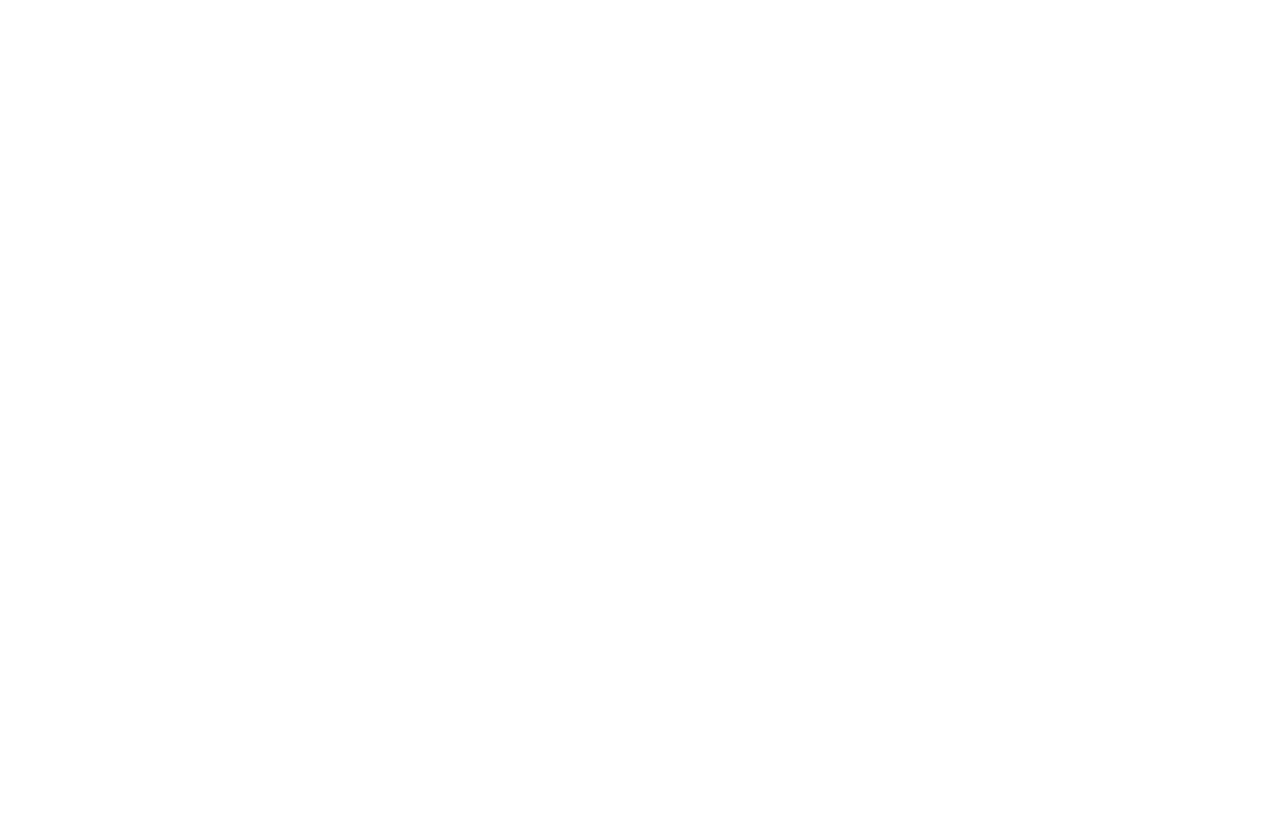
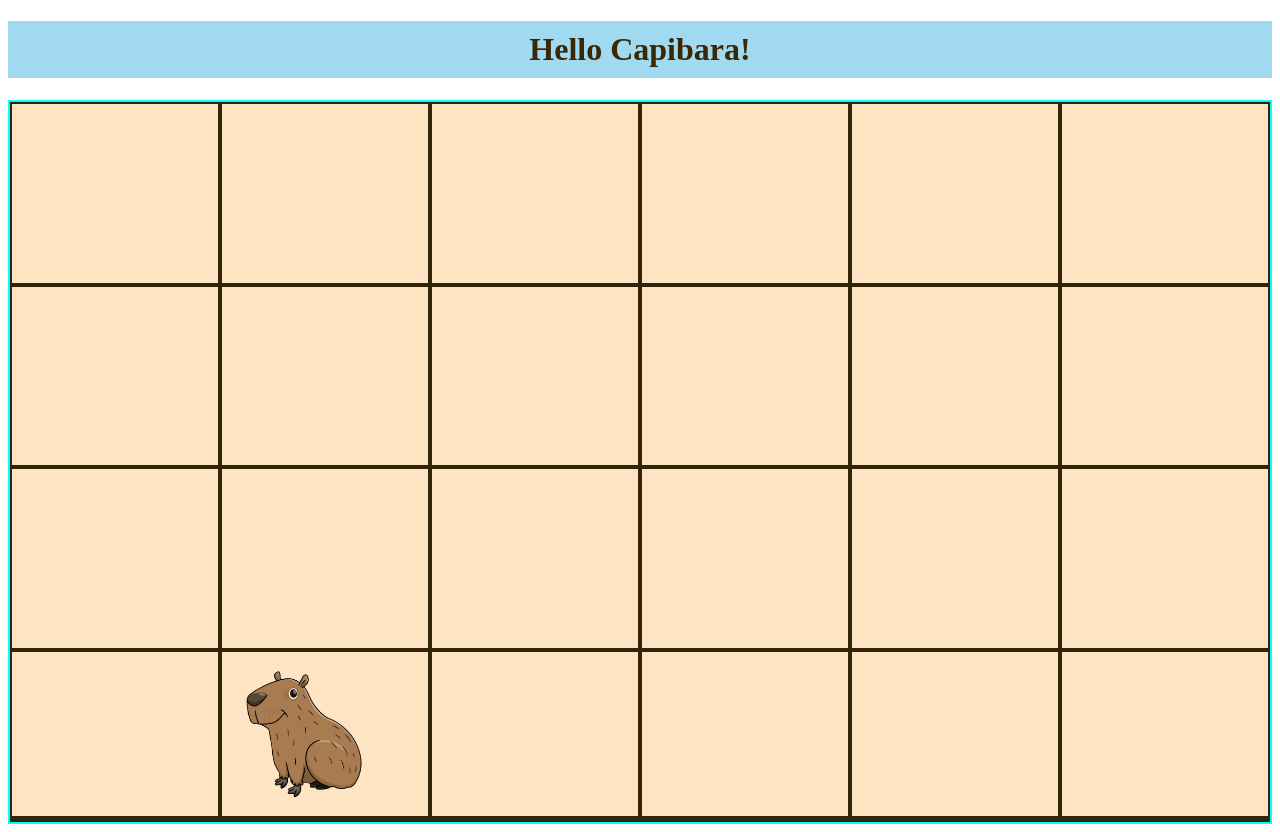
Before and after one commit to benjyalper/capibara, a plain HTML site: page index.html in a window 1280 px wide. Before the commit the page ends 800 px from the top, so only its background shows below. Drawn offline with nearby package versions, Linux system fonts and the light colour scheme.

Commit message:
initial html

```diff
--- a/index.html
+++ b/index.html
@@ -5,10 +5,51 @@
         <meta charset="UTF-8">
         <meta name="viewport" content="width=device-width, initial-scale=1.0">
         <title>Capibara</title>
+        <link rel="stylesheet" href="./styles.css">
     </head>
 
     <body>
+        <h1>Hello Capibara!</h1>
 
+        <div class="background-container">
+            <div class="background-item"></div>
+            <div class="background-item"></div>
+            <div class="background-item"></div>
+            <div class="background-item"></div>
+            <div class="background-item"></div>
+            <div class="background-item"></div>
+            <div class="background-item"></div>
+            <div class="background-item"></div>
+            <div class="background-item"></div>
+            <div class="background-item"></div>
+            <div class="background-item"></div>
+            <div class="background-item"></div>
+            <div class="background-item"></div>
+            <div class="background-item"></div>
+            <div class="background-item"></div>
+            <div class="background-item"></div>
+            <div class="background-item"></div>
+            <div class="background-item"></div>
+            <div class="background-item"></div>
+            <div class="background-item"><img id="capibara" src="./images/capibara-happy2.png"></div>
+            <div class="background-item"></div>
+            <div class="background-item"></div>
+            <div class="background-item"></div>
+            <div class="background-item"></div>
+            <div class="background-item"></div>
+            <div class="background-item"></div>
+            <div class="background-item"></div>
+            <div class="background-item"></div>
+            <div class="background-item"></div>
+            <div class="background-item"></div>
+
+
+
+        </div>
+
+
+        <script src="https://ajax.googleapis.com/ajax/libs/jquery/3.7.0/jquery.min.js"></script>
+        <script src="script.js"></script>
     </body>
 
 </html>
--- /dev/null
+++ b/script.js
@@ -0,0 +1,4 @@
+// $("h1").css("color", "blue");
+$(".background-item").on("click", function () {
+    $(".background-item").addClass("highlighted");
+})
--- /dev/null
+++ b/styles.css
@@ -0,0 +1,30 @@
+h1 {
+    text-align: center;
+    color: rgb(58, 39, 6);
+    background-color: rgb(161, 218, 240);
+    padding: 10px;
+}
+
+.background-container {
+    display: grid;
+    grid-template: 1fr 1fr 1fr / 1fr 1fr 1fr 1fr 1fr 1fr;
+    background-color: bisque;
+    border: 2px solid aqua;
+    height: 90vh;
+}
+
+.background-item {
+    border: 2px solid rgb(50, 36, 9);
+}
+
+
+#capibara {
+    /* transform: scaleX(-1); */
+    z-index: 1;
+    height: 10rem;
+    width: 10rem;
+}
+
+.highlighted {
+    border: 5px solid salmon;
+}
```
Also changed, not shown: images/capibara-bath.jpg (added), images/capibara-happy.jpg (added), images/capibara-happy2.png (added), images/capibara.jpg (added).
